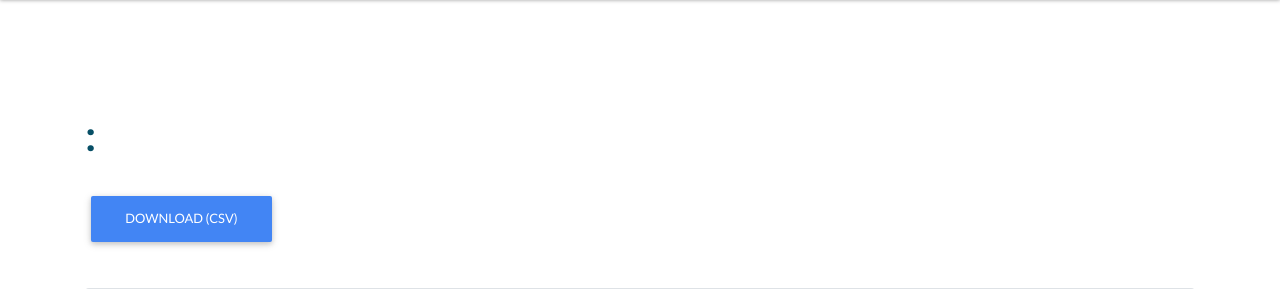
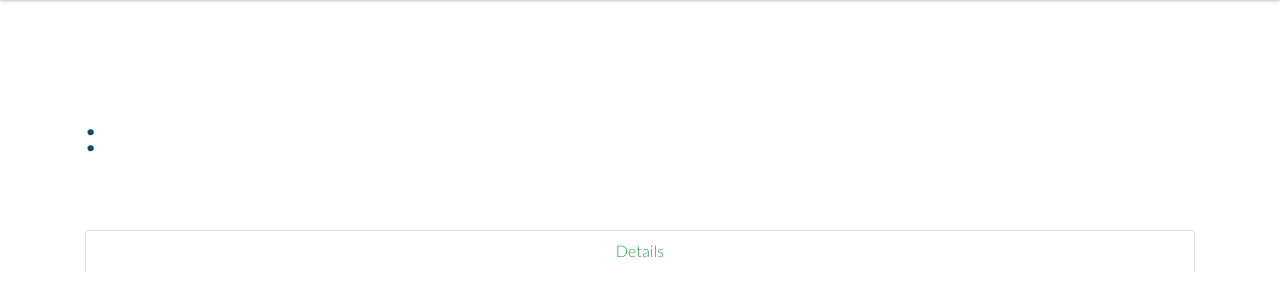
Before and after one commit to vsoch/freegenes, a Django app: template fg/apps/main/templates/details/plate_details.html in a window 1280 px wide. Shown: the part 86-375 px from the top of the page. Run offline with Django 3.2, Linux system fonts and the light colour scheme; the template is opened without the code that fills it, so the values that code supplies are empty; some libraries are stand-ins or nearby versions.

Commit message:
dont show button to download csv for plates without wells
Signed-off-by: Vanessa Sochat <vsochat@stanford.edu>

```diff
--- a/fg/apps/main/templates/details/plate_details.html
+++ b/fg/apps/main/templates/details/plate_details.html
@@ -18,8 +18,8 @@
   <div class="row" style="margin-bottom:20px">
       <div class="col-md-12"><a href="{% url 'admin:main_collection_change' instance.uuid %}">
           {% if request.user.is_superuser or request.user.is_staff %}<button class="btn btn-primary">Edit</button></a>
-              <a href="{% url 'lab_map' %}?uuid={{ instance.uuid }}"><button class="btn btn-primary">Locate</button></a>{% endif %}
-           <a href="{% url 'download_plate_csv' instance.uuid %}"><button class="btn btn-primary">Download (csv)</button></a>
+              <a href="{% url 'lab_map' %}?uuid={{ instance.uuid }}"><button class="btn btn-primary">Locate</button></a>{% endif %}{% if instance.wells.count > 0 %}
+           <a href="{% url 'download_plate_csv' instance.uuid %}"><button class="btn btn-primary">Download (csv)</button></a>{% endif %}
       </div>
   </div>
   <div class="row" style="margin-bottom:20px">
```
